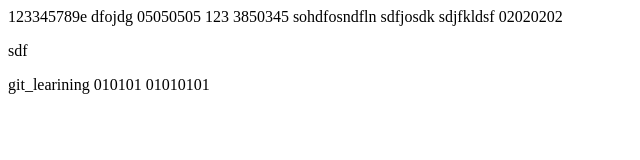
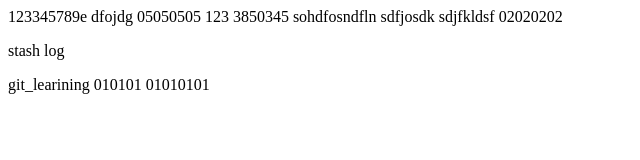
Before and after one commit to JavaSsun/git_learning, a plain HTML site: page index.html in a window 1280 px wide. Shown: the full height of the page, 0-640 px from the left. Drawn offline with Linux system fonts and the light colour scheme.

Commit message:
Add stash and log commands

```diff
--- a/index.html
+++ b/index.html
@@ -7,7 +7,7 @@
 sdfjosdk
 sdjfkldsf
 02020202
-<p>sdf</p>
+<p>stash log</p>
 git_learining
 010101
 01010101
```
